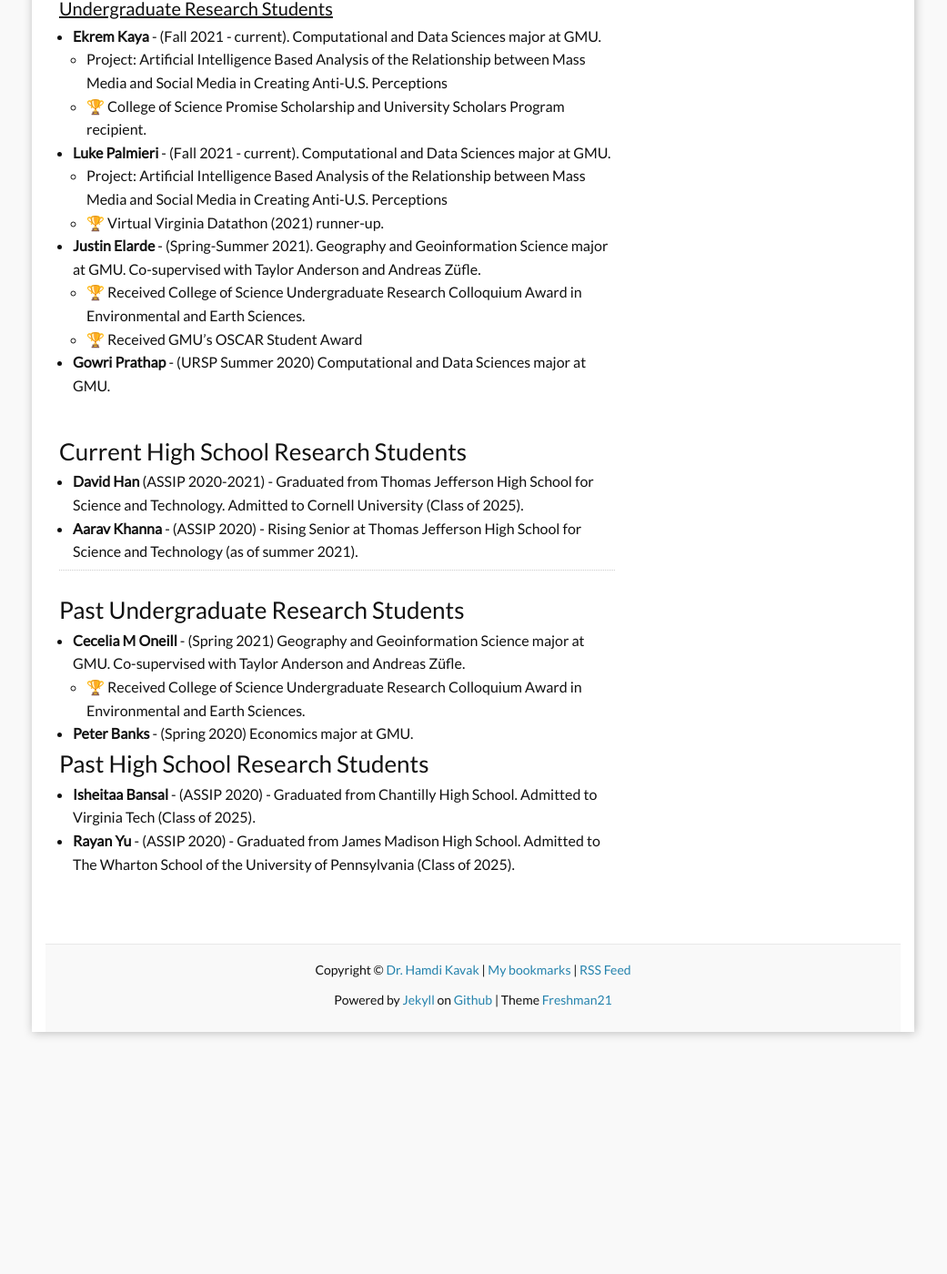
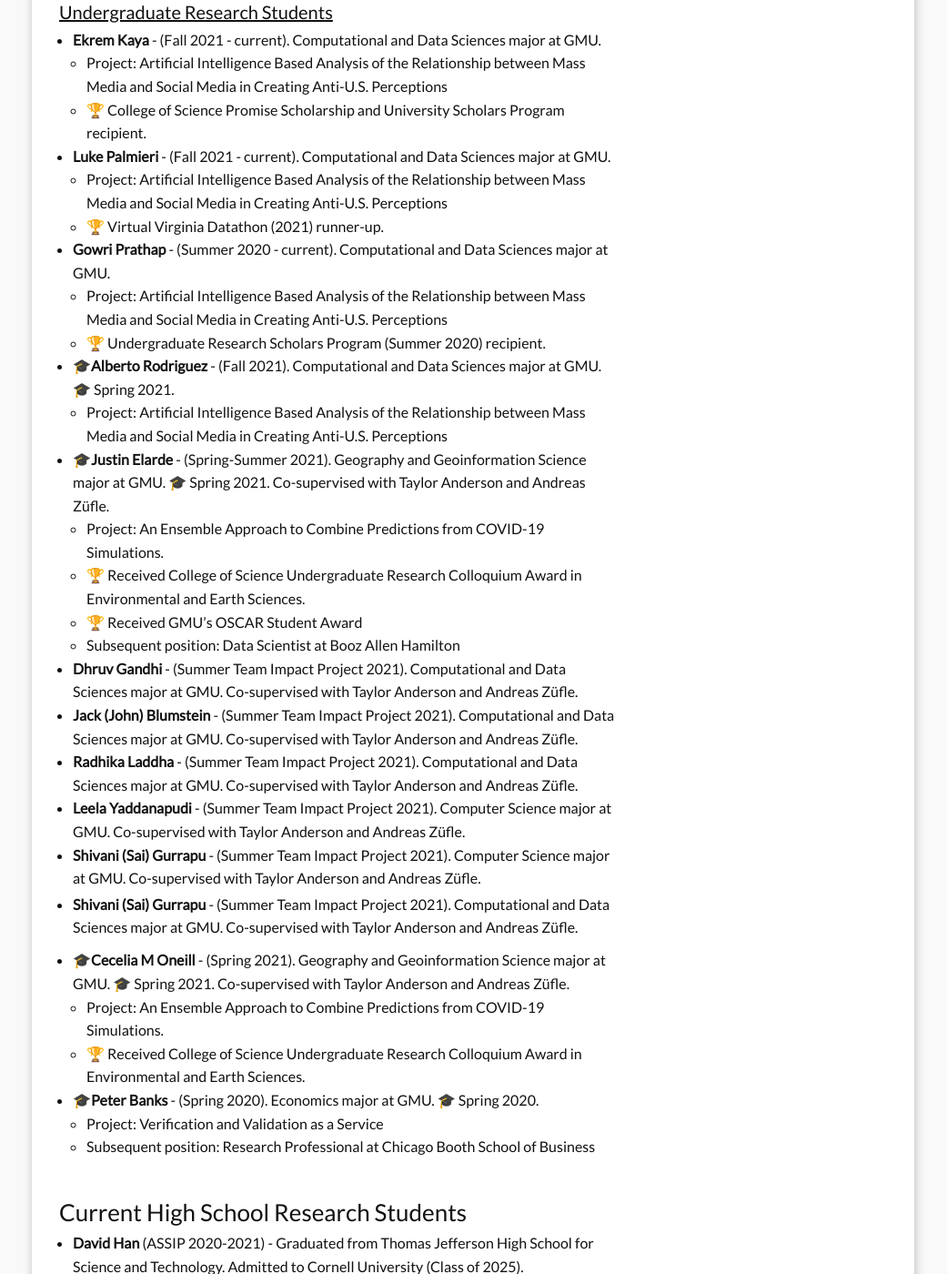
Before and after one commit to hamdikavak/hamdikavak.github.io, a Jekyll site: the page built from j_students.md, in a window 1280 px wide and 1400 px high, scrolled down 3204 px. Shown: the whole window at 91% size, without its empty margins (120-1161 px from the left). Built offline with Jekyll 4.4.1, drawn with Linux system fonts in a browser that asks for light colours; nearby versions of some CDN libraries; before the commit the page ends 4368 px from its top, so only the background shows below that; some of the changed text lies outside the part shown.

Commit message:
Updated student page

```diff
--- a/j_students.md
+++ b/j_students.md
@@ -114,7 +114,7 @@ Thank you for your interest in ASSIP 2021. I have received staggering 105 studen
 <br/>
 <a name="lst-ms"/>
 
-#### <u>MS Committee Chair</u>
+#### <u>MS Committee Chair</u> <small>(2 current)</small>
 
 * **Maura Lapoff** - Master of Arts in Interdisciplinary Studies Student (CSS concentration) at GMU
   * Graduation project topic: *Investigations in complexity in the age of COVID-19*
@@ -124,11 +124,12 @@ Thank you for your interest in ASSIP 2021. I have received staggering 105 studen
   * Graduation project topic: *Human Mobility Simulation and COVID-19*
   * Expected graduation: *Spring 2023*
 
-#### <u>MS Committee Member</u>
+#### <u>MS Committee Member</u> <small>(1 current)</small>
 * **Moh Mansoor Abdul Bari** - Master of Arts in Interdisciplinary Studies Student (CSS concentration) at GMU
 
 <br/>
 <a name="lst-ug"/>
+
 #### <u>Undergraduate Research Students</u>
 
 * **Ekrem Kaya** - (Fall 2021 - current). Computational and Data Sciences major at GMU.
@@ -137,12 +138,36 @@ Thank you for your interest in ASSIP 2021. I have received staggering 105 studen
 
 * **Luke Palmieri** - (Fall 2021 - current). Computational and Data Sciences major at GMU.
     * Project: Artificial Intelligence Based Analysis of the Relationship between Mass Media and Social Media in Creating Anti-U.S. Perceptions
-    *  🏆 Virtual Virginia Datathon (2021)  runner-up.
+    *  🏆 Virtual Virginia Datathon (2021) runner-up.
 
-* **Justin Elarde** - (Spring-Summer 2021). Geography and Geoinformation Science major at GMU. Co-supervised with Taylor Anderson and Andreas Züfle.
+* **Gowri Prathap** - (Summer 2020 - current). Computational and Data Sciences major at GMU.
+    * Project: Artificial Intelligence Based Analysis of the Relationship between Mass Media and Social Media in Creating Anti-U.S. Perceptions
+    *  🏆 Undergraduate Research Scholars Program (Summer 2020) recipient.
+
+* 🎓**Alberto Rodriguez** - (Fall 2021). Computational and Data Sciences major at GMU. 🎓 Spring 2021.
+    * Project: Artificial Intelligence Based Analysis of the Relationship between Mass Media and Social Media in Creating Anti-U.S. Perceptions
+
+* 🎓**Justin Elarde** - (Spring-Summer 2021). Geography and Geoinformation Science major at GMU. 🎓 Spring 2021.  Co-supervised with Taylor Anderson and Andreas Züfle.
+    * Project: An Ensemble Approach to Combine Predictions from COVID-19 Simulations.
     * 🏆 Received College of Science Undergraduate Research Colloquium Award in Environmental and Earth Sciences.
     * 🏆 Received GMU’s OSCAR Student Award
-* **Gowri Prathap** - (URSP Summer 2020) Computational and Data Sciences major at GMU.
+    * Subsequent position: Data Scientist at Booz Allen Hamilton
+
+* **Dhruv Gandhi** - (Summer Team Impact Project 2021). Computational and Data Sciences major at GMU. Co-supervised with Taylor Anderson and Andreas Züfle.
+* **Jack (John) Blumstein** - (Summer Team Impact Project 2021). Computational and Data Sciences major at GMU. Co-supervised with Taylor Anderson and Andreas Züfle.
+* **Radhika Laddha** - (Summer Team Impact Project 2021). Computational and Data Sciences major at GMU. Co-supervised with Taylor Anderson and Andreas Züfle.
+* **Leela Yaddanapudi** - (Summer Team Impact Project 2021). Computer Science major at GMU. Co-supervised with Taylor Anderson and Andreas Züfle.
+* **Shivani (Sai) Gurrapu** - (Summer Team Impact Project 2021). Computer Science major at GMU. Co-supervised with Taylor Anderson and Andreas Züfle.
+* **Shivani (Sai) Gurrapu** - (Summer Team Impact Project 2021). Computational and Data Sciences major at GMU. Co-supervised with Taylor Anderson and Andreas Züfle.
+
+* 🎓**Cecelia M Oneill** - (Spring 2021). Geography and Geoinformation Science major at GMU. 🎓 Spring 2021.  Co-supervised with Taylor Anderson and Andreas Züfle.
+    * Project: An Ensemble Approach to Combine Predictions from COVID-19 Simulations.
+    * 🏆 Received College of Science Undergraduate Research Colloquium Award in Environmental and Earth Sciences.
+
+* 🎓**Peter Banks** - (Spring 2020). Economics major at GMU. 🎓 Spring 2020.
+    * Project: Verification and Validation as a Service
+    * Subsequent position: Research Professional at Chicago Booth School of Business
+
 
 <br/>
 ### Current High School Research Students
```
